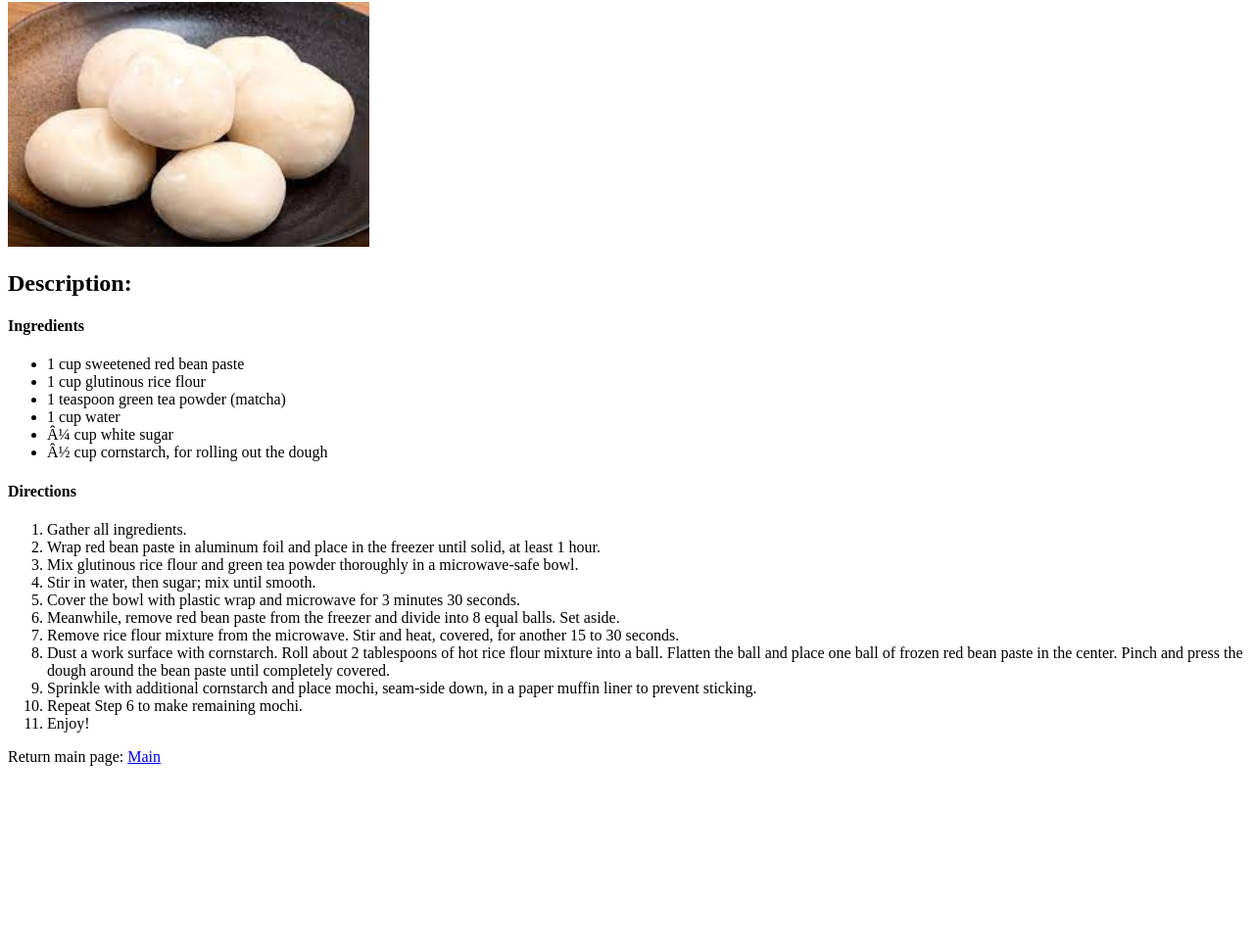
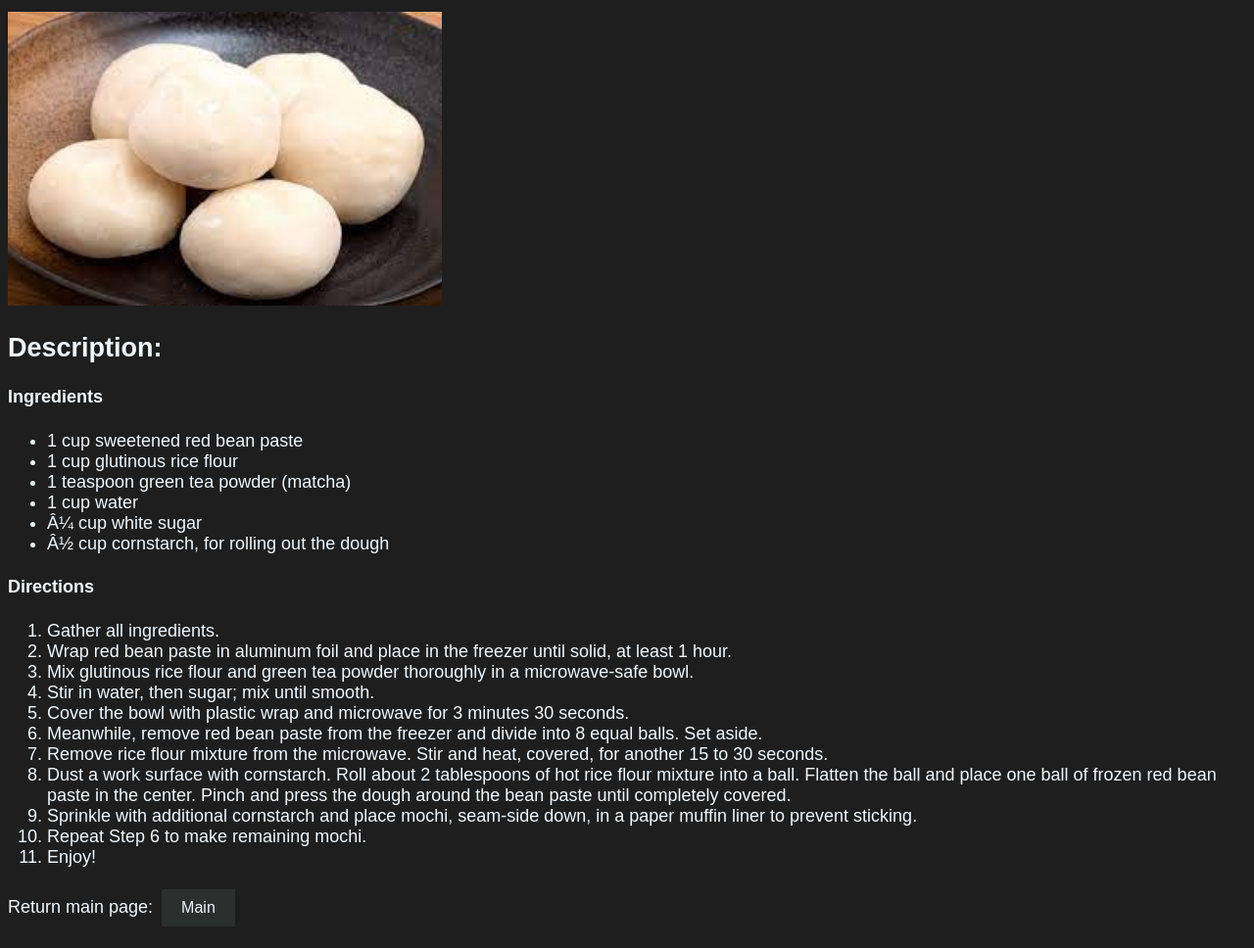
Before and after one commit to BatY0/odin-recipes, a plain HTML site: page recipes/mochi.html in a window 1280 px wide. Shown: the part 78-1046 px from the top of the page at 98% size. Before the commit the page ends 876 px from the top, so only its background shows below. Drawn offline with Linux system fonts and the light colour scheme.

Commit message:
Website added css for visual

```diff
--- /dev/null
+++ b/css/style.css
@@ -0,0 +1,38 @@
+body{
+    background-color: rgb(30, 30, 30);
+}
+
+button{
+    text-align: center;
+    background-color: rgb(43, 48, 46);
+    color: aliceblue;
+    font-size: 15px;
+    display:inline-table;
+    border: none;
+    padding: 15px 32px;
+    margin: 4px 16px;
+    cursor: pointer;
+    font-family: Arial, Helvetica, sans-serif;
+
+}
+#mainButton{
+    font-size: medium;
+    padding: 10px 20px;
+    margin: 4px 4px;
+}
+
+.text{
+    font-family: Arial, Helvetica, sans-serif;
+    color: aliceblue;
+    font-size: 18px;
+}
+.text.center{
+    text-align: center;
+}
+h1{
+    font-family: fantasy;
+}
+.imgSize{
+    height: 300px;
+    width: auto;
+}
--- a/recipes/mochi.html
+++ b/recipes/mochi.html
@@ -2,11 +2,12 @@
 <html lang="en">
 <head>
     <meta charset="UTF-8s">
+    <link rel="stylesheet" href="../css/style.css">
     <title>Mochi Recipe</title>
 </head>
-<body>
+<body class="text">
     <h1>Mochi Recipe</h1>
-    <img src="../images/mochi.jpeg" alt="A mochi picture" height="250">
+    <img class="imgSize" src="../images/mochi.jpeg" alt="A mochi picture" height="250">
     <h2>Description:</h2>
     <p></p>
     <h4>Ingredients</h4>
@@ -36,7 +37,7 @@
         <li>Repeat Step 6 to make remaining mochi.</li>
         <li>Enjoy!</li>
     </ol>
-    <p>Return main page: <a href="../index.html">Main</a></p>
+    <p>Return main page: <a href="../index.html"><button id="mainButton">Main</button></a></p>
 
 
 </body>
```
Also changed, not shown: index.html (+7 -7 lines), recipes/cake.html (+4 -3 lines), recipes/cookie.html (+4 -3 lines).
